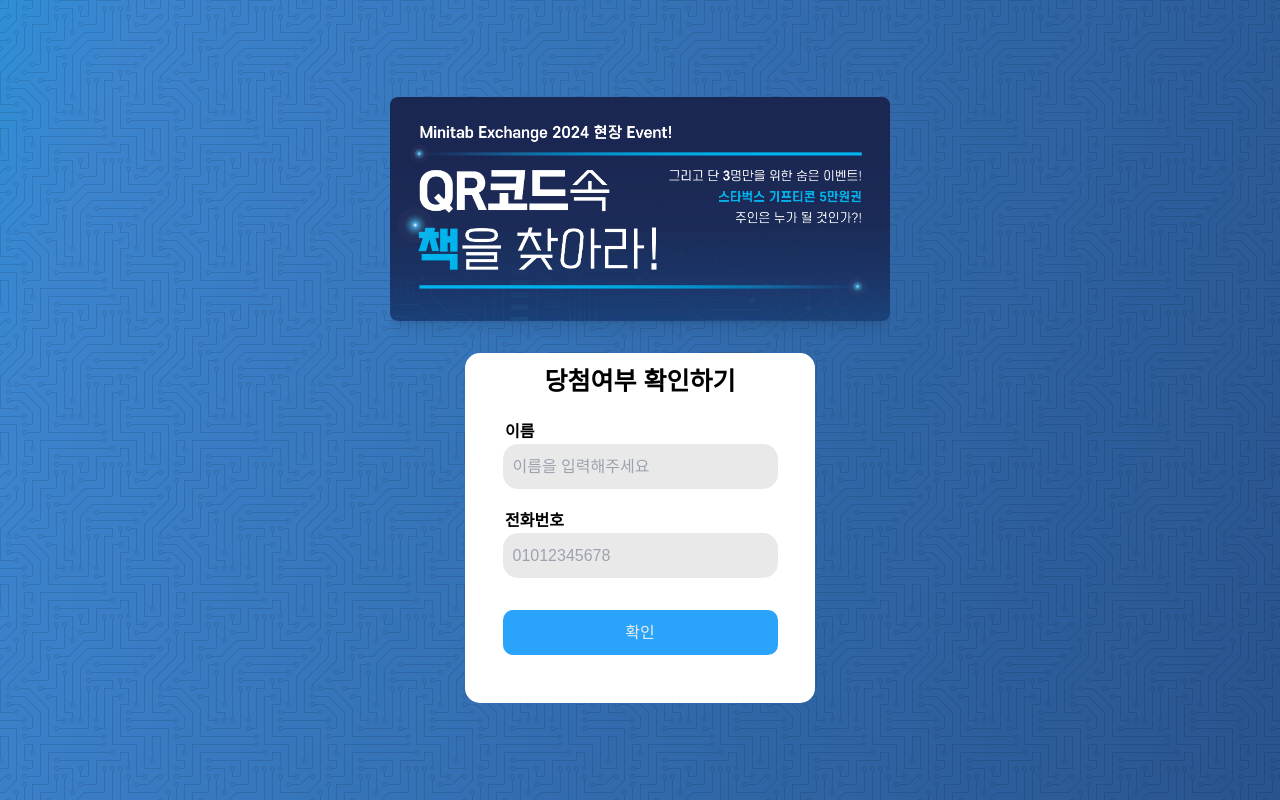
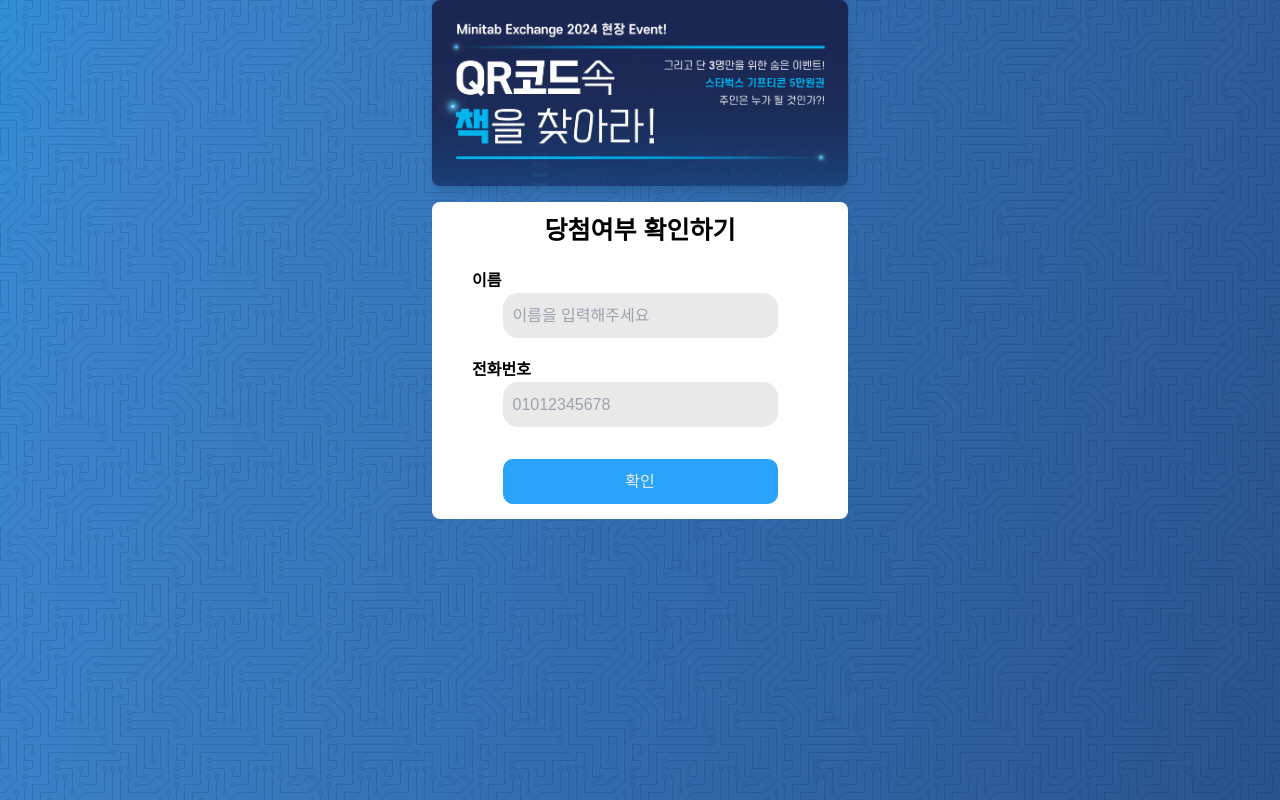
Before and after one commit to tykim9999/minitab-exchange, a Next.js app: page /check in a window 1280 px wide. Built offline with nearby package versions, Linux system fonts and the light colour scheme.

Commit message:
check background modify

```diff
--- a/app/check/page.tsx
+++ b/app/check/page.tsx
@@ -2,13 +2,33 @@
 
 import Image from "next/image";
 import "animate.css";
+import { useEffect } from "react";
 import { CheckForm } from "@components/checkForm";
 
-// Main component for the home page
 export default function Home() {
+  // 뷰포트 높이를 계산하여 CSS 변수로 설정
+  useEffect(() => {
+    const setViewportHeight = () => {
+      const vh = window.innerHeight * 0.01;
+      document.documentElement.style.setProperty("--vh", `${vh}px`);
+    };
+
+    // 초기 실행
+    setViewportHeight();
+
+    // 화면 크기 변경 시 뷰포트 높이 재계산
+    window.addEventListener("resize", setViewportHeight);
+
+    // 컴포넌트 언마운트 시 이벤트 리스너 제거
+    return () => {
+      window.removeEventListener("resize", setViewportHeight);
+    };
+  }, []);
+
   return (
+    <>
       <div
-      className="relative flex flex-col items-center justify-center overflow-hidden animate-gradient"
+        className="flex flex-col items-center justify-center overflow-hidden animate-gradient"
         style={{
           backgroundSize: "400% 400%",
           backgroundImage:
@@ -16,8 +36,39 @@
           height: "calc(var(--vh, 1vh) * 100)",
         }}
       >
-      {/* Background Image */}
-      <div className="absolute inset-0 z-0 opacity-10">
+        {/* 메인 컨텐츠 */}
+        <main
+          className="flex flex-col items-center w-full max-w-md px-4"
+          style={{ height: "100%" }}
+        >
+          {/* 이미지 */}
+          <div className="w-full relative" style={{ maxHeight: "30vh", zIndex: 10 }}>
+            <Image
+              src="/mainQR.jpg"
+              alt="2024 Minitab Exchange"
+              width={500}
+              height={300}
+              className="rounded-lg shadow-lg w-full h-auto"
+              style={{ maxHeight: "30vh" }}
+            />
+          </div>
+
+          {/* 폼 컨테이너 */}
+          <div
+            className="bg-white w-full rounded-lg mt-4 overflow-y-auto"
+            style={{
+              maxHeight: "calc(70vh - 1rem)", // 필요하다면 이 부분도 조정
+              zIndex: 10,
+            }}
+          >
+            <h1 style={{color:`black`, fontWeight:`bold`,
+            fontSize:`25px`, textAlign:`center`, marginTop:`10px`}}>
+              당첨여부 확인하기
+          </h1>
+            {/* Main form component */}
+            <CheckForm />
+          </div>
+          <div className="absolute inset-0 z-0 opacity-10 gradient">
             <Image
               src="/svg/circuit.svg"
               layout="fill"
@@ -26,29 +77,8 @@
               className="svg"
             />
           </div>
-
-      {/* Main content */}
-      <main className="flex flex-col gap-8 row-start-2 items-center z-10 overflow-x-hidden">
-        <div className="flex justify-center items-center animate__animated animate__slideInDown">
-          <Image
-            src="/mainQR.jpg" // 이미지 경로
-            alt="2024 Minitab Exchange"
-            width={500} // 원하는 가로 크기 (px 단위로 조정 가능)
-            height={300} // 원하는 세로 크기 (px 단위로 조정 가능)
-            className="rounded-lg shadow-lg" // 이미지에 테두리나 그림자 추가 가능
-          />
-        </div>
-
-        <div style={{backgroundColor: `white`, width:`350px`, height:`350px`,
-                    borderRadius:`15px`}}>
-          <h1 style={{color:`black`, fontWeight:`bold`,
-            fontSize:`25px`, textAlign:`center`, marginTop:`10px`}}>
-              당첨여부 확인하기
-          </h1>
-          {/* Main form component */}
-          <CheckForm />
-        </div>
         </main>
       </div>
+    </>
   );
 }
```
Lines whose indentation alone changed are shown as unchanged.
